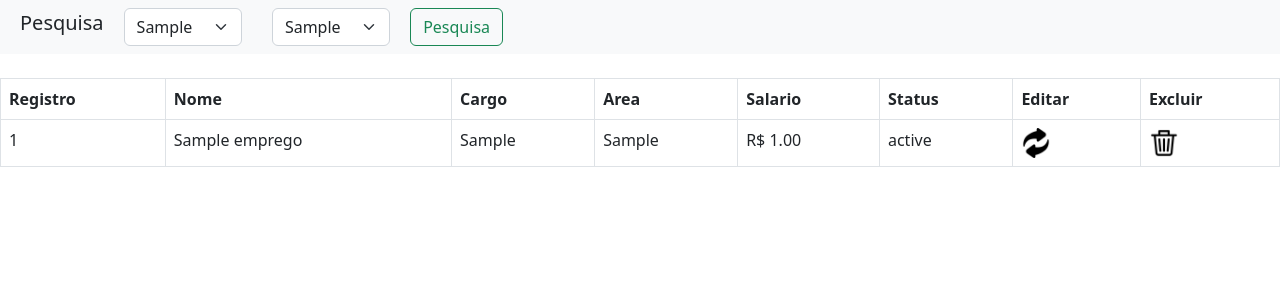
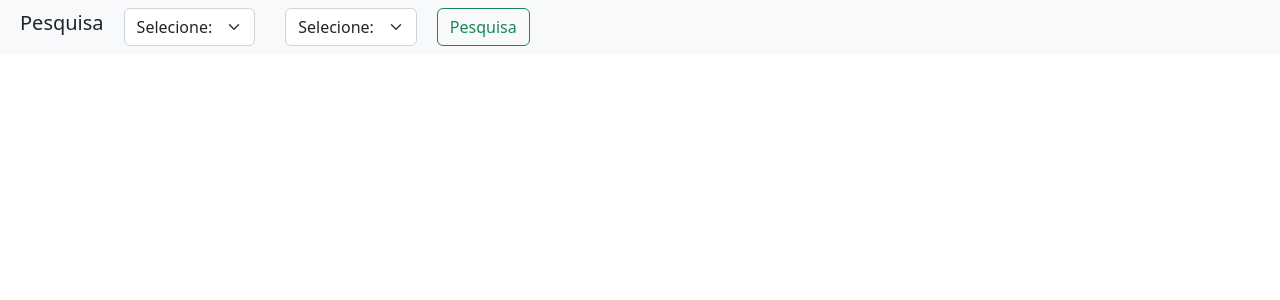
Before and after one commit to FelipeOropeza/ExercicioPesquisa, a PHP site: page / in a window 1280 px wide. Shown: the top 300 px of the page. Run offline with PHP 8.4, Linux system fonts and the light colour scheme; tables that the repository leaves empty hold one stand-in row (values such as "Sample post").

Commit message:
Update index.php

```diff
--- a/index.php
+++ b/index.php
@@ -26,16 +26,15 @@
 <body>
 <?php
     include 'conexao.php';
-    $consulta = $cn->query("select * from tbl_empregos");
     $consultaCargo = $cn->query("select * from tbl_empregos group by Cargo");
     $consultaArea = $cn->query("select * from tbl_empregos group by Area");
 ?>
 <nav class="navbar navbar-expand-lg bg-light">
     <h5>Pesquisa</h5>
-    <form class="d-flex" method="get" role="search" action="pesquisa.php">
+    <form class="d-flex" method="get" role="search" action="index.php">
     <div id="barra1" class="col-sm-4">
         <select id="carg" name="carg" class="form-select">
-            <option disabled>Cargo</option>
+            <option value="1">Selecione:</option>
             <?php while($exibirCargo=$consultaCargo->fetch(PDO::FETCH_ASSOC)){?>
             <option><?php echo $exibirCargo['Cargo']; ?></option>
             <?php } ?>
@@ -43,41 +42,55 @@
     </div>
     <div id="barra2" class="col-sm-4">
         <select id="area" name="area" class="form-select">
-            <option disabled>Area</option>
+            <option value="1">Selecione:</option>
             <?php while($exibirArea=$consultaArea->fetch(PDO::FETCH_ASSOC)){?>
             <option><?php echo $exibirArea['Area']; ?></option>
             <?php } ?>
         </select>
     </div>
-        <button class="btn btn-outline-success" type="submit">Pesquisa</button>
+        <button class="btn btn-outline-success" type="submit" onclick="funfaLogo()">Pesquisa</button>
     </form>
 </nav>
 <br>
 <div class="table-responsive">
-    <table class="table table-bordered">
-        <tr>
-            <th>Registro</th>
-            <th>Nome</th>
-            <th>Cargo</th>
-            <th>Area</th>
-            <th>Salario</th>
-            <th>Status</th>
-            <th>Editar</th>
-            <th>Excluir</th>
-        </tr>
-        <?php while($exibirReg = $consulta->fetch(PDO::FETCH_ASSOC)){ ?>
-        <tr>
-            <td><?php echo $exibirReg['Registro'];?></td>
-            <td><?php echo $exibirReg['Nome'];?></td>
-            <td><?php echo $exibirReg['Cargo'];?></td>
-            <td><?php echo $exibirReg['Area'];?></td>
-            <td>R$ <?php echo $exibirReg['Salario'];?></td>
-            <td><?php echo $exibirReg['Status'];?></td>
-            <td><a href="#"><img src="img/alterar.png"></a></td>
-            <td><a href="#"><img src="img/excluir.png"></a></td>
-        </tr>
-        <?php } ?>
-    </table>
+        <?php
+        if(!isset($_GET["carg"]) and !isset($_GET["area"])){
+        }
+        else{
+            $cargo = $_GET['carg'];
+            $area = $_GET['area'];
+            $consulta = $cn->query("select * from tbl_empregos where Cargo = '$cargo' and Area = '$area'");
+            echo '<table class="table">';
+            echo '<thead>';
+            echo '<tr>';
+            echo '<th>Registro</th>';
+            echo '<th>Nome</th>';
+            echo '<th>Cargo</th>';
+            echo '<th>Area</th>';
+            echo '<th>Salario</th>';
+            echo '<th>Status</th>';
+            echo '<th>Alterar</th>';
+            echo '<th>Excluir</th>';
+            echo '</tr>';
+            echo '</thead>';
+            echo '<tbody>';
+            while($exibirReg = $consulta->fetch(PDO::FETCH_ASSOC)){ ?>
+                <?php echo '<tr>';?>
+                <?php echo "<td>{$exibirReg['Registro']}</td>"; ?>
+                <?php echo "<td>{$exibirReg['Nome']}</td>";?>
+                <?php echo "<td>{$exibirReg['Cargo']}</td>";?>
+                <?php echo "<td>{$exibirReg['Area']}</td>";?>
+                <?php echo "<td>{$exibirReg['Salario']}</td>";?>
+                <?php echo "<td>{$exibirReg['Status']}</td>";?>
+                <?php echo "<td><a href='FormAlt.php?cd={$exibirReg['Registro']}'>Alterar</a></td>";?>
+                <?php echo "<td>Exuir</td>";?>
+                <?php echo '<tr>';?>
+            <?php
+         }
+        }
+        echo '</tbody>';
+        echo '</table>'; ?>
 </div>
+<script src="script.js"></script>
 </body>
 </html>
```
